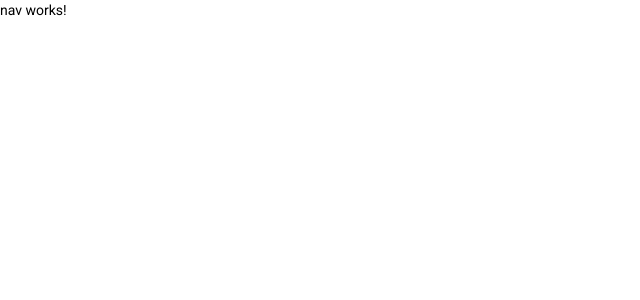
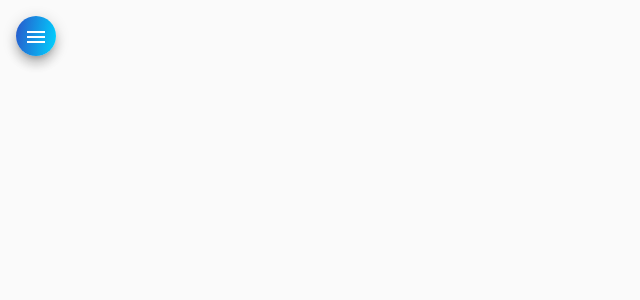
Before and after one commit to samuelfer/helpdesk-front, an Angular app: page / in a window 1280 px wide. Shown: the top 300 px of the page, without its empty margins (0-640 px from the left). Built offline with nearby package versions, Linux system fonts and the light colour scheme.

Commit message:
Add html e css do componente nav

```diff
--- a/src/app/components/nav/nav.component.css
+++ b/src/app/components/nav/nav.component.css
@@ -0,0 +1,29 @@
+.container {
+    height: 100%;
+}
+
+.sidenav {
+    width: 13rem;
+    color: white;
+    background: linear-gradient(100deg, rgba(2,0,36,1) 0%, rgba(37,97,207,1) 8%, rgba(0,212,255,1) 100%);
+}
+
+img {
+    width: 100%;
+    height: 7rem;
+    margin: .8rem auto 1rem auto;
+}
+
+.sidenav a {
+    color: white;
+}
+
+.sidenav i {
+    margin-right: .6rem;
+}
+
+.menu {
+    margin: 1rem 0 0 1rem;
+    color: white;
+    background: linear-gradient(100deg, rgba(2,0,36,1) 0%, rgba(37,97,207,1) 8%, rgba(0,212,255,1) 100%);
+}
--- a/src/app/components/nav/nav.component.html
+++ b/src/app/components/nav/nav.component.html
@@ -1 +1,34 @@
-<p>nav works!</p>
+<mat-drawer-container class="container" autosize>
+    <mat-drawer #drawer class="sidenav" mode="side">
+        <img src="assets/img/helpdesk.menu_.png" alt="Image de navegação">
+      <mat-nav-list class="nav-list">
+          <a mat-list-item router-link="/">
+              <i class="material-icons">home</i>
+              Home
+          </a>
+          <a mat-list-item router-link="/">
+            <i class="material-icons">account_circle</i>
+            Técnicos
+        </a>
+        <a mat-list-item router-link="/">
+            <i class="material-icons">person</i>
+            Clientes
+        </a>
+        <a mat-list-item router-link="/">
+            <i class="material-icons">code</i>
+            Github
+        </a>
+        <a mat-list-item router-link="/">
+            <i class="material-icons">logout</i>
+            Logout
+        </a>
+      </mat-nav-list>
+    </mat-drawer>
+
+    <div class="sidenav-content">
+      <button class="menu mat-elevation-z8" (click)="drawer.toggle()"  mat-icon-button>
+        <mat-icon>menu</mat-icon>
+      </button>
+    </div>
+
+  </mat-drawer-container>
```
Also changed, not shown: src/assets/img/helpdesk.menu_.png (added).
